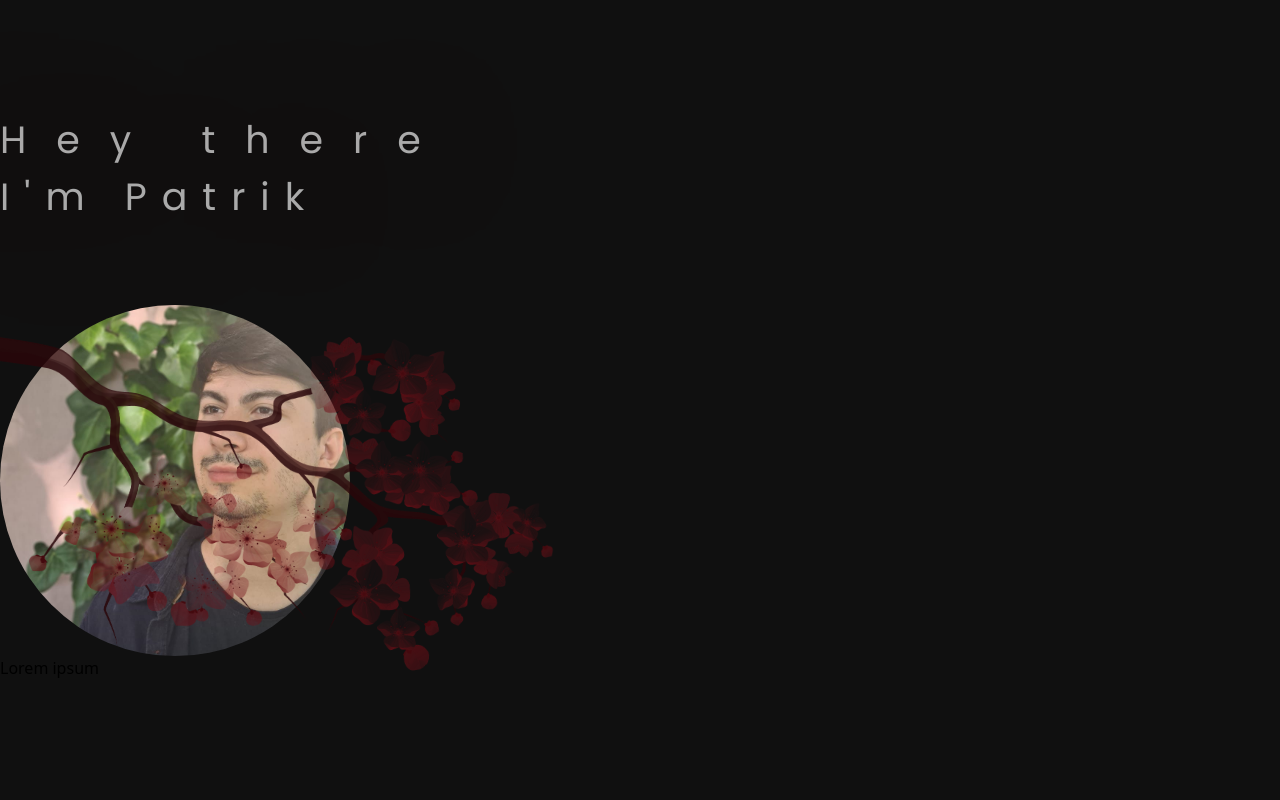
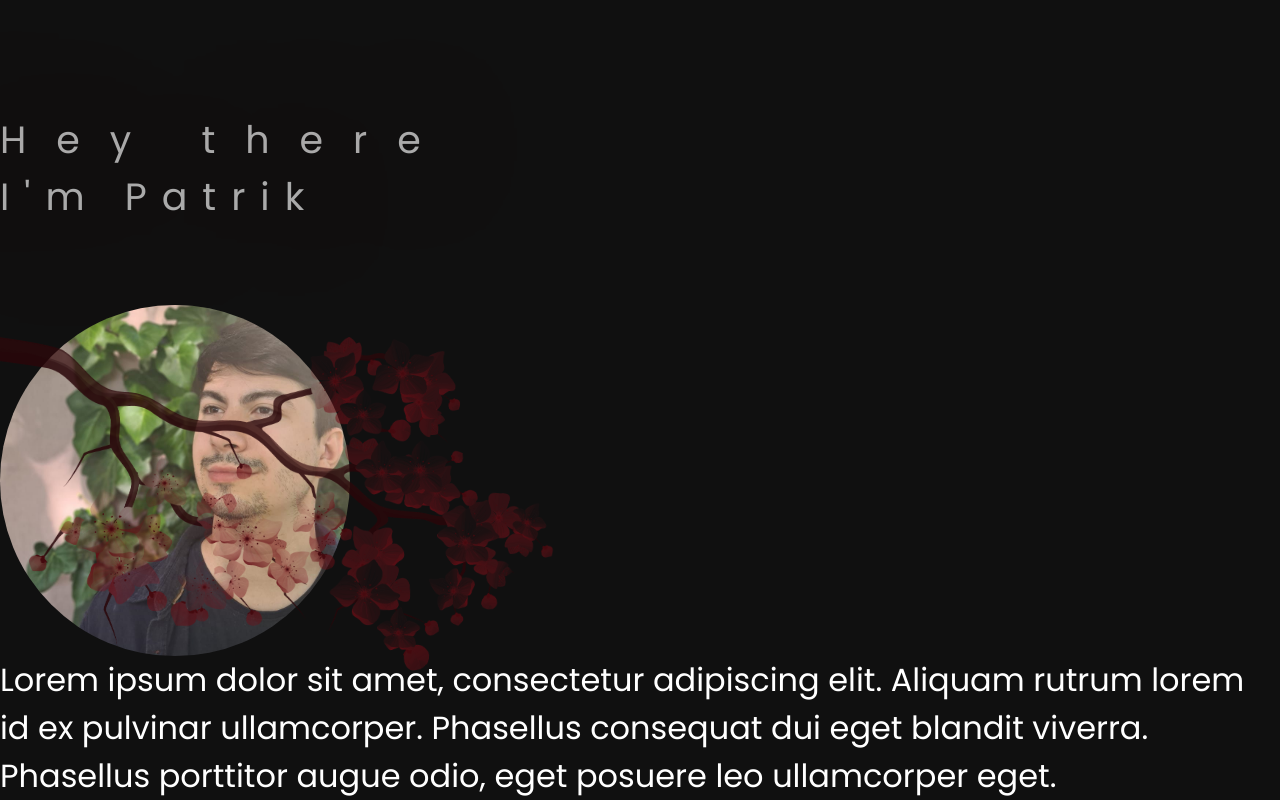
Before and after one commit to nubcake94/dev-portfolio-svelte, a Svelte app: page / in a window 1280 px wide. Shown: the part 281-1081 px from the top of the page. Before the commit the page ends 964 px from the top, so only its background shows below. Built offline with nearby package versions, Linux system fonts and the light colour scheme.

Commit message:
relocate images

```diff
--- a/src/TailwindCSS.svelte
+++ b/src/TailwindCSS.svelte
@@ -25,6 +25,11 @@
             font-size: 38px;
             font-family: Poppins;
         }
+        h2 {
+            color: white;
+            font-size: 32px;
+            font-family: Poppins;
+        }
     }
 
     .caption-text {
--- a/src/sections/AboutMe.svelte
+++ b/src/sections/AboutMe.svelte
@@ -1,14 +1,17 @@
 <section class="flex flex-col sm:flex-row h-screen">
     <div id="branch">
-        <img src="src/assets/47881.png" alt="branch" />
+        <img src="47881.png" alt="branch" />
     </div>
     <div class="flex flex-1 justify-center items-center">
         <div id="me">
-            <img id="me-img" src="src/assets/me.jpg" alt="me" />
+            <img id="me-img" src="me.jpg" alt="me" />
         </div>
     </div>
-    <div class="flex flex-2 w-full">
-        <h2>Lorem ipsum</h2>
+    <div class="flex flex-2 justify-center items-center p-8 sn:text-start text-center">
+        <h2>
+            Lorem ipsum dolor sit amet, consectetur adipiscing elit. Aliquam rutrum lorem id ex pulvinar ullamcorper. Phasellus consequat
+            dui eget blandit viverra. Phasellus porttitor augue odio, eget posuere leo ullamcorper eget.
+        </h2>
     </div>
 </section>
 
```
Also changed, not shown: public/47881.png (renamed from src/assets/47881.png), public/me.jpg (renamed from src/assets/me.jpg).
